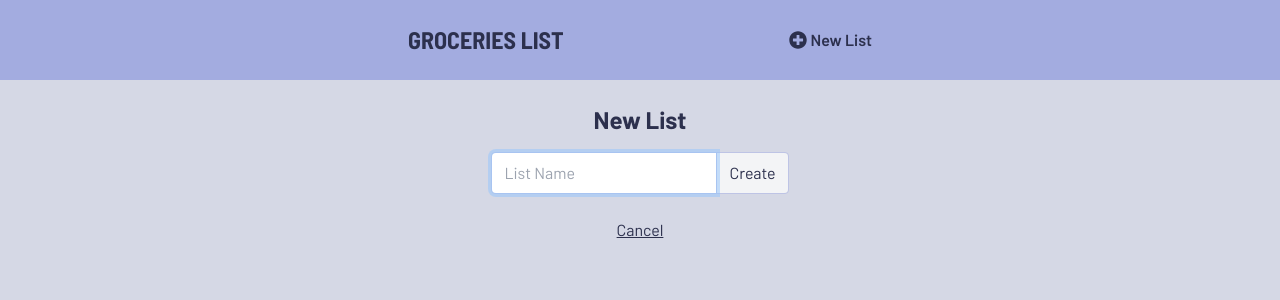
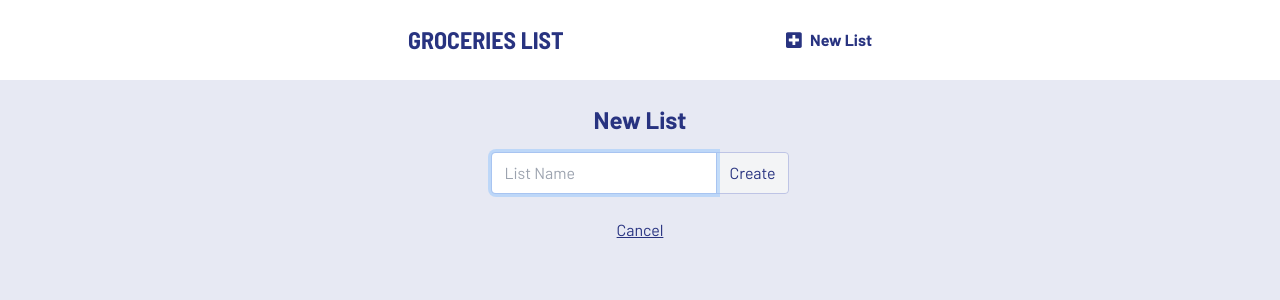
Before and after one commit to Digital-Masterpiece/grocerieslist.app, a Vue app: page /new in a window 1280 px wide. Shown: the top 300 px of the page. Built offline with nearby package versions, Linux system fonts and the light colour scheme.

Commit message:
new colors based on Figma, styling updates

```diff
--- a/src/assets/main.css
+++ b/src/assets/main.css
@@ -3,12 +3,9 @@
 @tailwind utilities;
 
 html {
-    @apply bg-gl-gray font-normal;
+    @apply bg-gl-lightgray font-normal text-gl-darkblue;
+    @apply dark:text-white dark:bg-gl-muted-blue;
     font-family: 'Barlow', sans-serif;
-}
-
-body {
-    @apply text-gl-darkgray;
 }
 
 h1 {
--- a/src/components/AppHeader.vue
+++ b/src/components/AppHeader.vue
@@ -3,7 +3,7 @@
     <div class="header__container">
       <router-link :to="{name: 'Lists'}" class="header__title">GROCERIES LIST</router-link>
       <router-link :to="{name: 'New'}" class="header__link">
-        <font-awesome-icon icon="plus-circle" class="header__link__icon"/>
+        <font-awesome-icon icon="plus-square" class="header__link__icon"/>
         <span>New List</span>
       </router-link>
     </div>
@@ -12,7 +12,8 @@
 
 <style lang="scss">
 .header {
-  @apply grid place-items-center bg-gl-blue py-6;
+  @apply grid place-items-center bg-white py-6;
+  @apply dark:bg-gl-deep-blue;
 
   &__container {
     @apply flex justify-between items-center w-full max-w-lg px-6 pb-0;
@@ -24,10 +25,10 @@
   }
 
   &__link {
-    @apply flex justify-center items-center font-semibold;
+    @apply flex justify-center items-center font-bold;
 
     &__icon {
-      @apply mr-1 text-lg;
+      @apply mr-2 text-lg;
     }
   }
 }
--- a/src/main.js
+++ b/src/main.js
@@ -5,10 +5,10 @@ import router from './router'
 import store from './store'
 import './assets/main.css'
 import { library } from '@fortawesome/fontawesome-svg-core'
-import { faCheck, faPlusCircle, faShareAlt, faTimesCircle } from '@fortawesome/free-solid-svg-icons'
+import { faCheck, faPlusSquare, faShareAlt, faTimesCircle } from '@fortawesome/free-solid-svg-icons'
 import { FontAwesomeIcon } from '@fortawesome/vue-fontawesome'
 
-library.add(faPlusCircle, faTimesCircle, faShareAlt, faCheck)
+library.add(faPlusSquare, faTimesCircle, faShareAlt, faCheck)
 
 createApp(App)
   .use(store)
--- a/src/views/List.vue
+++ b/src/views/List.vue
@@ -162,7 +162,7 @@ export default {
   @apply flex justify-center items-center;
 
   &__input {
-    @apply w-48 bg-white px-3 py-2 rounded border border-gl-lightblue transition duration-200 ease-in-out outline-none;
+    @apply w-48 bg-white px-3 py-2 rounded border border-gl-gray transition duration-200 ease-in-out outline-none;
 
     &:focus {
       @apply border-blue-300 ring-4 ring-blue-300 ring-opacity-50 outline-none;
@@ -174,7 +174,7 @@ export default {
   }
 
   &__button {
-    @apply bg-gray-100 px-3 py-2 rounded border border-gl-lightblue transition duration-200 ease-in-out;
+    @apply bg-gray-100 px-3 py-2 rounded border border-gl-gray transition duration-200 ease-in-out;
 
     &:hover {
       @apply bg-blue-50;
@@ -190,7 +190,7 @@ export default {
   @apply flex justify-start items-center w-full;
 
   &__container {
-    @apply flex justify-start items-center bg-white rounded border border-gl-lightblue h-14 flex-grow;
+    @apply flex justify-start items-center bg-white rounded border border-gl-gray h-14 flex-grow;
   }
 
   &s {
@@ -206,7 +206,7 @@ export default {
   }
 
   &__checkbox {
-    @apply relative h-8 w-8 bg-white border border-gl-lightblue outline-none appearance-none rounded mr-2 cursor-pointer transition duration-200 ease-in-out;
+    @apply relative h-8 w-8 bg-white border border-gl-gray outline-none appearance-none rounded mr-2 cursor-pointer transition duration-200 ease-in-out;
 
     &:checked {
       @apply bg-gl-lightblue;
@@ -217,7 +217,7 @@ export default {
     }
 
     &__icon {
-      @apply absolute opacity-10 ml-2 pointer-events-none text-gl-darkgray;
+      @apply absolute opacity-10 ml-2 pointer-events-none;
 
       &--checked {
         @apply opacity-100;
@@ -234,7 +234,7 @@ export default {
   }
 
   &__quantity {
-    @apply grid place-items-center w-14 text-center border-r border-gl-lightblue rounded-l;
+    @apply grid place-items-center w-14 text-center border-r border-gl-gray rounded-l;
   }
 
   &__name {
--- a/src/views/Lists.vue
+++ b/src/views/Lists.vue
@@ -41,7 +41,7 @@ export default {
 
 <style lang="scss">
 .list {
-  @apply flex justify-start items-center px-4 py-3 bg-white rounded border border-gl-lightblue w-full font-bold text-lg transition duration-200 ease-in-out;
+  @apply flex justify-start items-center px-4 py-3 bg-white rounded border border-gl-gray w-full font-bold text-lg transition duration-200 ease-in-out;
 
   &:hover, &:focus {
     @apply bg-blue-50 border-blue-300 ring-2 ring-blue-300 ring-opacity-50 outline-none;
@@ -57,7 +57,7 @@ export default {
 
   &__icon {
     &--share {
-      @apply flex justify-center items-center bg-white border border-gl-lightblue rounded-full w-12 h-12 mr-2 p-4 transition duration-200 ease-in-out text-lg;
+      @apply flex justify-center items-center bg-white border border-gl-gray rounded-full w-12 h-12 mr-2 p-4 transition duration-200 ease-in-out text-lg;
 
       &:hover, &:focus {
         @apply bg-blue-50 border-blue-300 ring-2 ring-blue-300 ring-opacity-50 outline-none;
@@ -78,7 +78,7 @@ export default {
   @apply text-center;
 
   &__link {
-    @apply text-gl-darkblue underline font-medium;
+    @apply underline font-medium;
   }
 }
 </style>
--- a/src/views/New.vue
+++ b/src/views/New.vue
@@ -50,7 +50,7 @@ export default {
   }
 
   &__container {
-    @apply rounded border border-gl-lightblue;
+    @apply rounded border border-gl-gray;
   }
 
   &__input {
@@ -62,7 +62,7 @@ export default {
   }
 
   &__button {
-    @apply relative bg-gray-100 px-3 py-2 rounded-r transition duration-200 ease-in-out border-l border-gl-lightblue outline-none;
+    @apply relative bg-gray-100 px-3 py-2 rounded-r transition duration-200 ease-in-out border-l border-gl-gray outline-none;
 
     &:hover {
       @apply bg-blue-50;
--- a/tailwind.config.js
+++ b/tailwind.config.js
@@ -1,14 +1,18 @@
 module.exports = {
   purge: [],
-  darkMode: false, // or 'media' or 'class'
+  darkMode: 'media', // or 'media' or 'class'
   theme: {
     extend: {
       colors: {
-        'gl-gray': '#D5D8E5',
+        'gl-lightblue': '#BEC4E5',
         'gl-blue': '#A3ACE0',
-        'gl-darkgray': '#2C304D',
         'gl-darkblue': '#283380',
-        'gl-lightblue': '#BEC4E5'
+        'gl-deep-blue': '#010A33',
+        'gl-muted-blue': '#434971',
+        'gl-lightgray': '#E7E9F3',
+        'gl-gray': '#BEC4E5',
+        'gl-lightgreen': '#57CF7E',
+        'gl-green': '#3B9158'
       }
     }
   },
```
